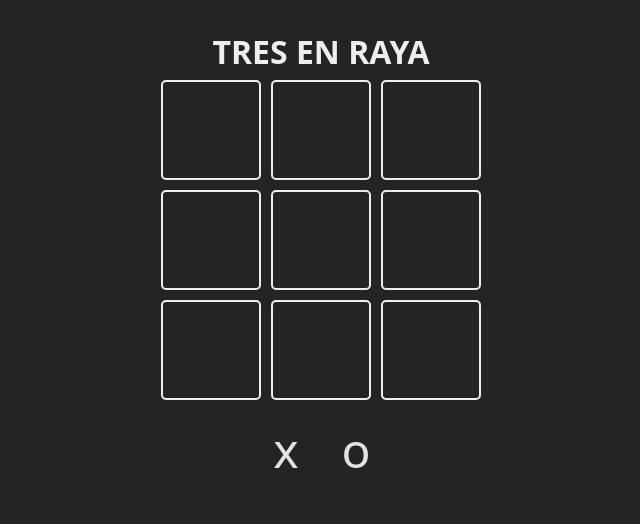
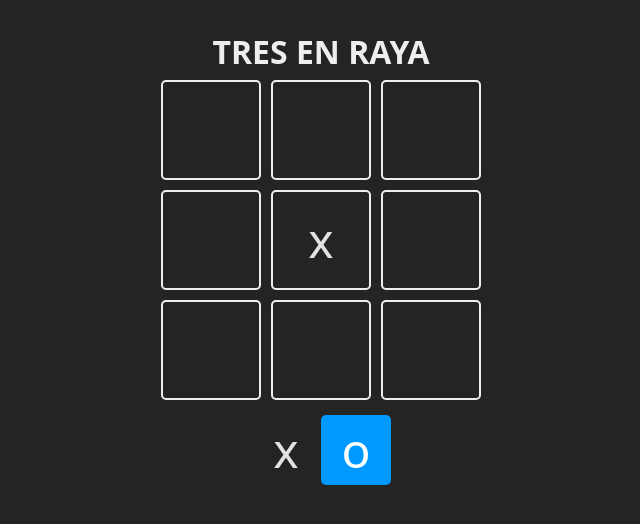
Before and after one commit to luy06D/Tres_enRaya, a React (Vite) app: page / in a window 1280 px wide. Both pictures are taken after a click on the element 640 px from the left and 240 px from the top of the page. Shown: the top 524 px of the page, without its empty margins (319-959 px from the left). Built offline with nearby package versions, Linux system fonts and the light colour scheme.

Commit message:
Juego al 80%

```diff
--- a/src/App.jsx
+++ b/src/App.jsx
@@ -5,13 +5,30 @@
   O: 'o'
 }
 
-const Square = ({children, updateBoard, index}) =>{
+const Square = ({children, isSelected, updateBoard, index}) =>{
+
+  const className = `square ${isSelected ? 'is-selected' : ''}`;
+  const handleClick  = () => {
+    updateBoard(index)
+  }
   return (
-    <div className="square">
+    <div onClick={handleClick} className={className}>
       {children}
     </div>
   )
 }
+
+const WINNER_COMBOS = [
+  [0, 1 ,2 ],
+  [3, 4 ,5 ],
+  [6, 7 ,8 ],
+  [0, 3 ,6 ],
+  [1, 4 ,7 ],
+  [2, 5 ,8 ],
+  [0, 4 ,8 ],
+  [2, 4 ,6 ]
+]
+
 
 function App() {
   // Creamos un array con 9 elementos
@@ -20,21 +37,71 @@
     Array(9).fill(null)
   )
 
-  //Creamos un estado para saber de quien es el turno
+  //Creamos un estado para iniciar el turno en X
   const [turn, setTurn] = useState(TURNS.X)
+  // Creamos un estado para el ganador
+  // null => No hay ganador
+  // false => Empate
+  const [winner, setWinner] = useState(null)
+
+  const checkWinner = (boardToCheck) => {
+    // Revisamos las combinaciones ganadoras
+    // para verificar si X o O ganó
+    for(const combo of WINNER_COMBOS){
+      const [a,b,c] = combo
+      if(
+        boardToCheck[a] &&
+        boardToCheck[a] === boardToCheck[b] &&
+        boardToCheck[a] === boardToCheck[c]
+      ){
+        return boardToCheck[a]
+      }
+    }
+    return null
+  }
+
+  const resetGame = () =>{
+    setBoard(Array(9).fill(null))
+    setTurn(TURNS.X)
+    setWinner(null)
+
+  }
+
+
+  const updateBoard = (index) => {
+    // no actualizacion la posición
+    // Si ya tiene algo
+    if(board[index] || winner) return
+
+    // Actualizamos el tablero
+    const newBoard = [...board]
+    newBoard[index] = turn
+    setBoard(newBoard)
+
+    // Cambiamos el turno de jugador
+    const newTurn = turn === TURNS.X ? TURNS.O : TURNS.X
+    setTurn(newTurn)
+
+    // Revisamos si hay un ganador
+    const newWinner = checkWinner(newBoard)
+    if(newWinner){
+    setWinner(newWinner)
+    }
+  }
 
   return (
     <main className="board">
       <h1>TRES EN RAYA</h1>
       <section className="game">
         {
-          board.map((index) =>{
+          board.map((_ ,index) =>{
             return(
               <Square
                 key={index}
                 index={index}
+                updateBoard={updateBoard}
               >
-
+                {board[index]}
               </Square>
             )
           })
@@ -49,6 +116,31 @@
           {TURNS.O}
         </Square>
       </section>
+
+      {
+        winner !== null && (
+          <section className="winner">
+            <div className="text">
+              <h2>
+                {
+                  winner === false
+                  ? 'Empate'
+                  : 'Ganó'
+                }
+              </h2>
+
+              <header className="win">
+                {winner && <Square>{winner}</Square>}
+              </header>
+
+              <footer>
+                <button onClick={resetGame}>Empezar de nuevo</button>
+              </footer>
+            </div>
+
+          </section>
+        )
+      }
     </main>
   )
 }
```
Also changed, not shown: src/index.css (line endings or trailing spaces).
